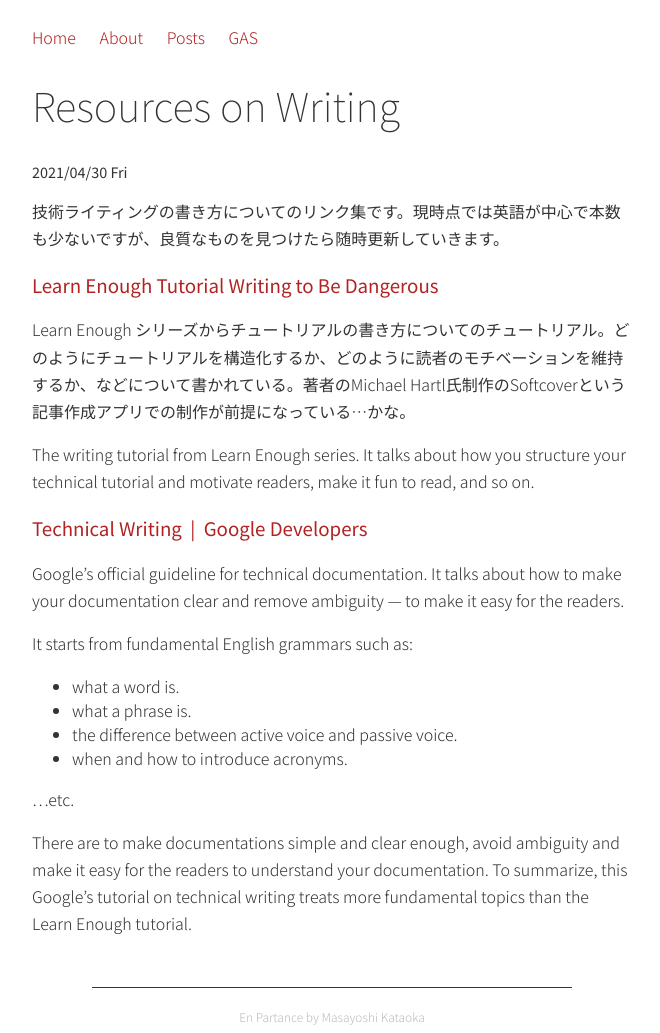
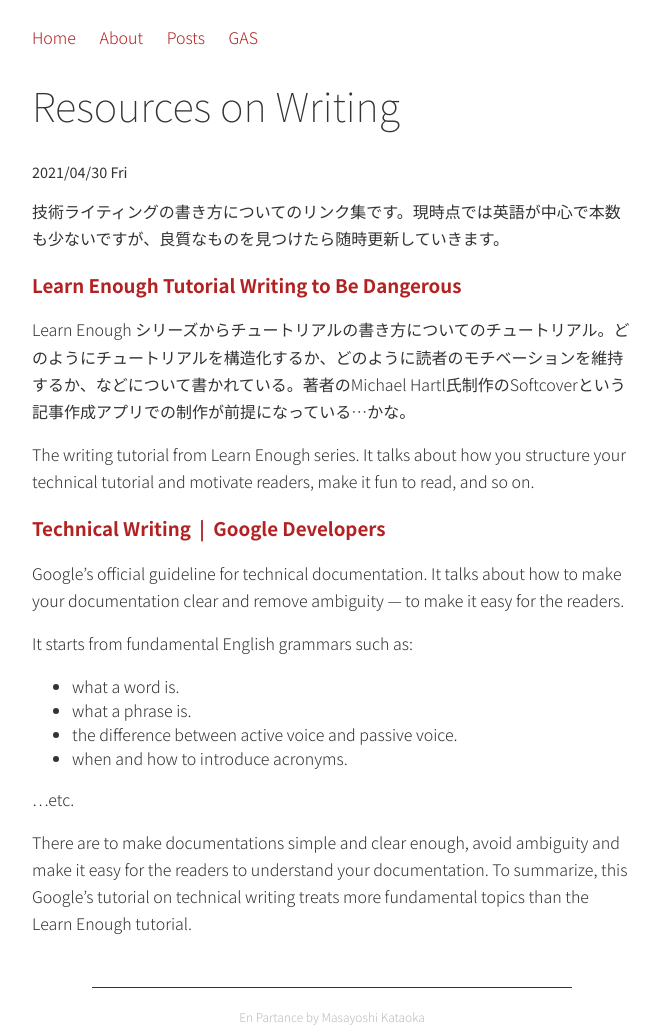
Before and after one commit to mkataoka73/aws_hosted_blog, a Jekyll site: the page built from _posts/2021-04-30-writing-tutorials.md, in a window 1280 px wide. Shown: the whole page, without its empty margins (308-968 px from the left). Built offline with Jekyll 4.4.1, drawn with Linux system fonts in a browser that asks for light colours.

Commit message:
Add heading styles

```diff
--- a/_sass/main.scss
+++ b/_sass/main.scss
@@ -26,15 +26,25 @@ h2 {
 }
 
 h3, h4 {
-  font-weight: 400;
+  // font-weight: 400;
 }
 
 /* headings */
+@mixin headingUnderLine($color: $linkColor, $bWidth: 2px, $bStyle: dotted) {
+  display: inline-block;
+  border-bottom: $bWidth $bStyle rgba($linkColor, 0.8);
+  padding-bottom: 8px;
+}
+
 .h2 {
   font-weight: 300;
-  border-bottom: 2px dotted rgba(0,0,0, 0.2);
-  padding-bottom: 8px;
-  width: 80%;
+  @include headingUnderLine($linkColor, 2px);
+}
+
+.h3 {
+  // font-size: 1.8rem;
+  font-weight: 400;
+  @include headingUnderLine($linkColor, 2px);
 }
 
 /* code */
@@ -255,11 +265,6 @@ a {
   font-weight: 300;
 }
 
-.h3 {
-  font-size: 1.8rem;
-  font-weight: 300;
-}
-
 @media (min-width: 1024px) {
   width: 70%;
 }
```
